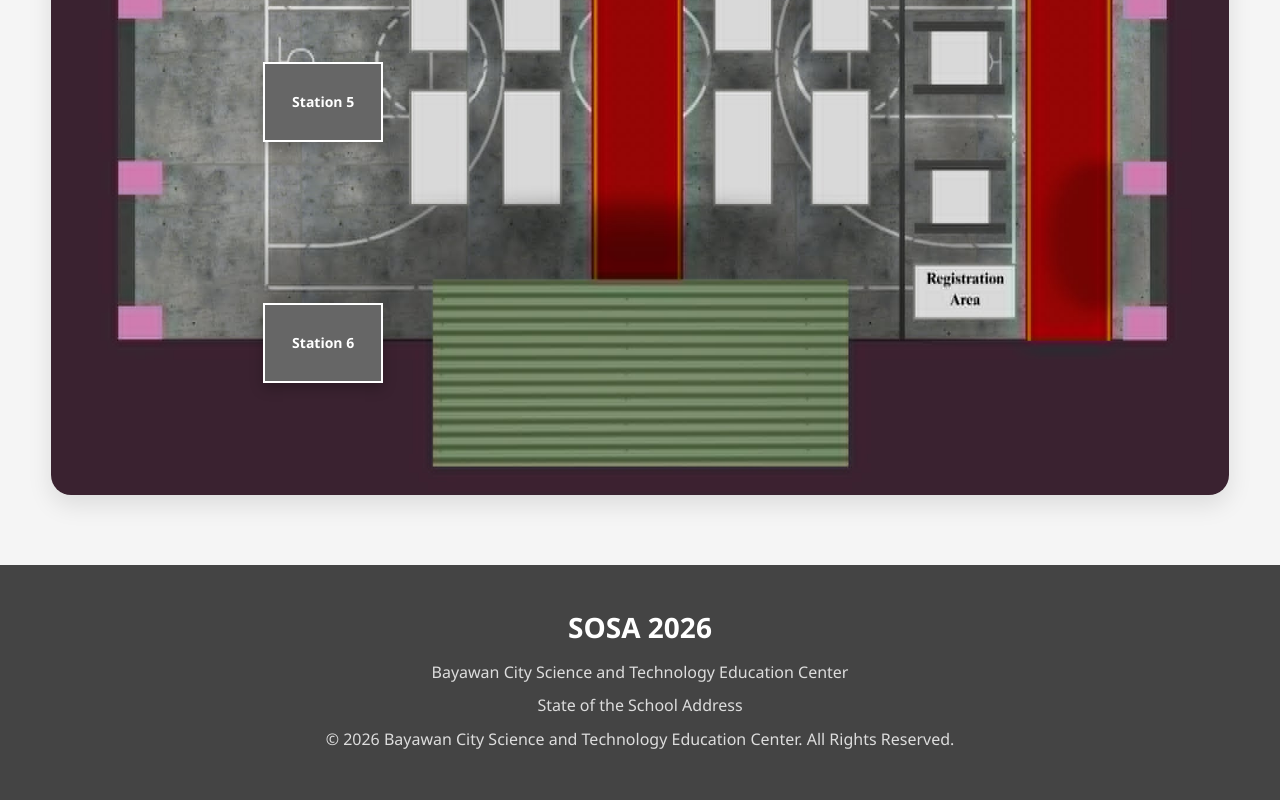
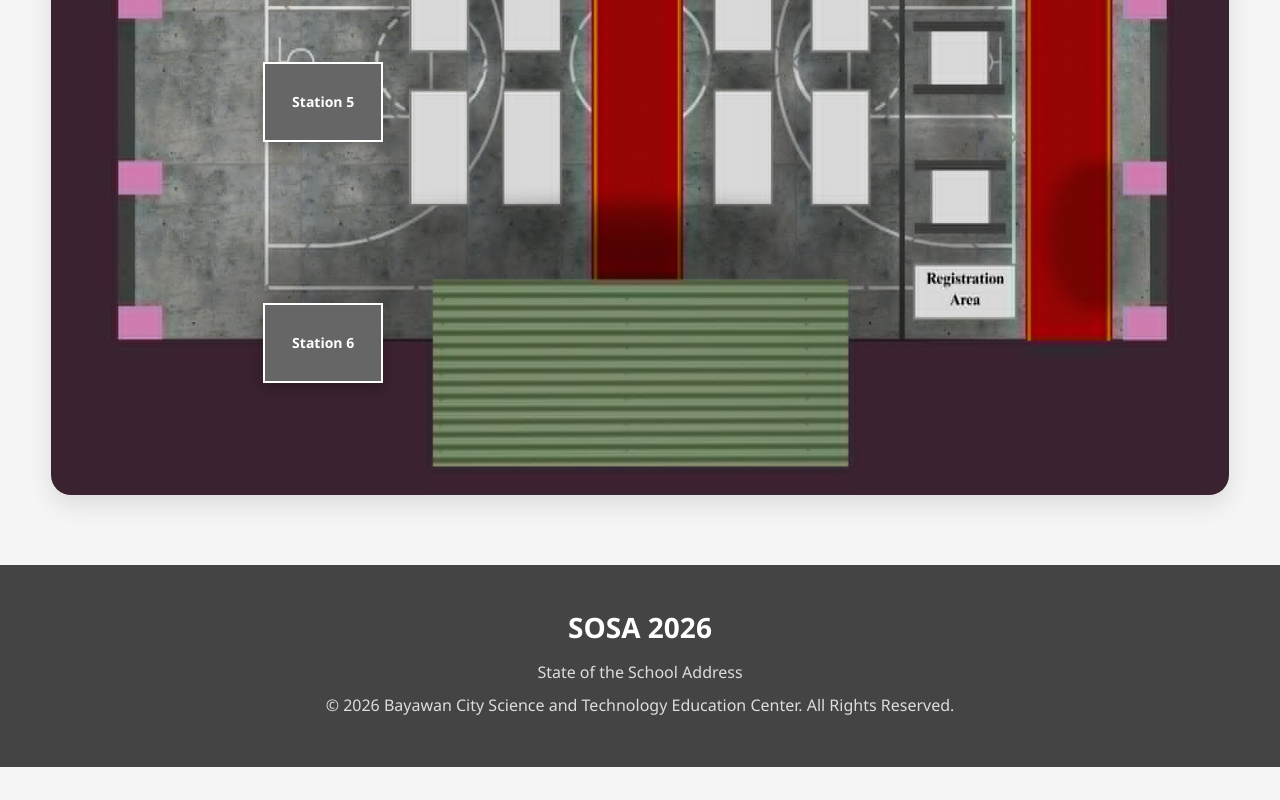
Before and after one commit to j4hgl/sosa-2026, a plain HTML site: page index.html in a window 1280 px wide. Shown: the part 1455-2255 px from the top of the page. After the commit the page ends 2222 px from the top, so only its background shows below. Drawn offline with Linux system fonts and the light colour scheme.

Commit message:
Update index.html

```diff
--- a/index.html
+++ b/index.html
@@ -179,8 +179,6 @@
 
     <h3>SOSA 2026</h3>
 
-    <p>Bayawan City Science and Technology Education Center</p>
-
     <p>State of the School Address</p>
 
     <p>
```
